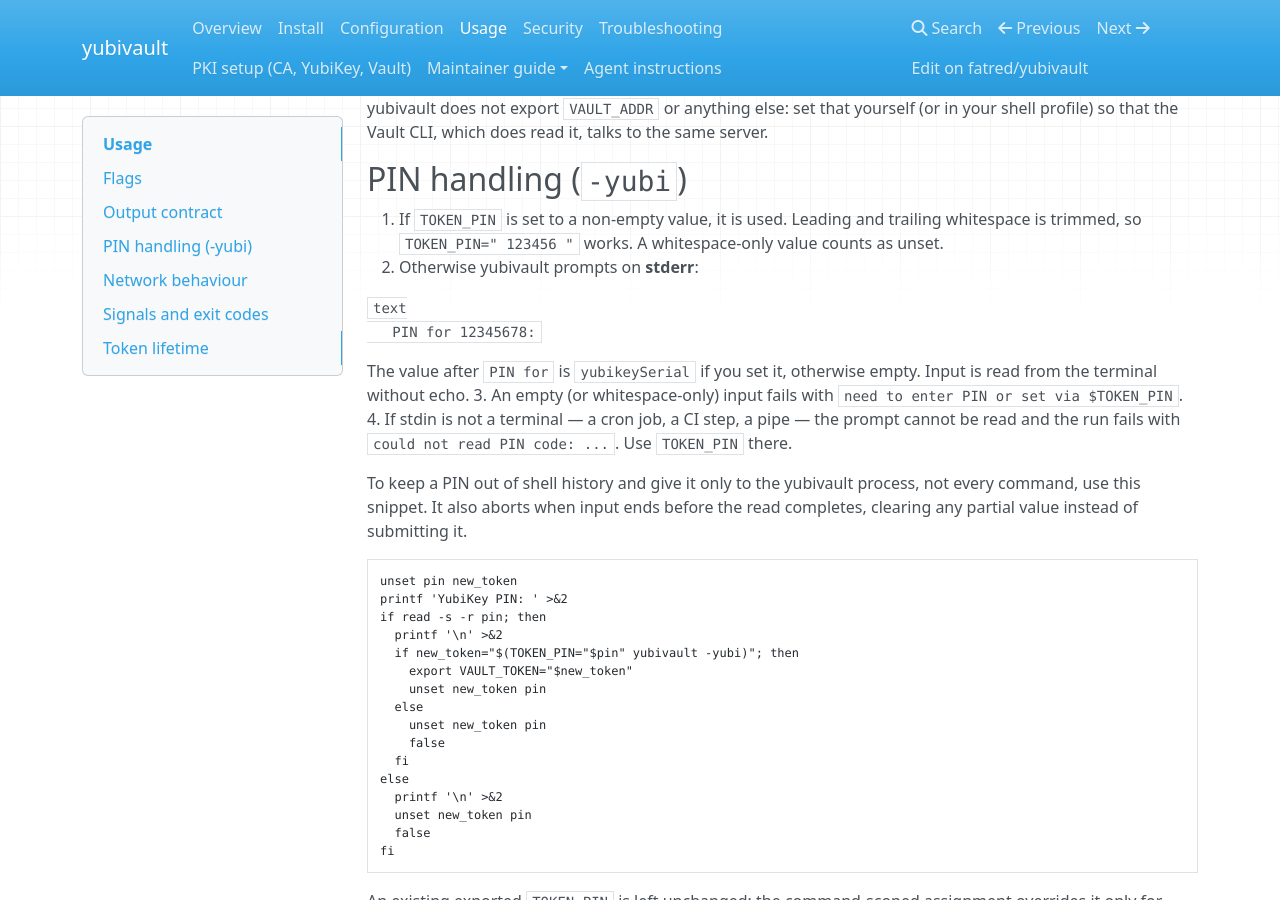
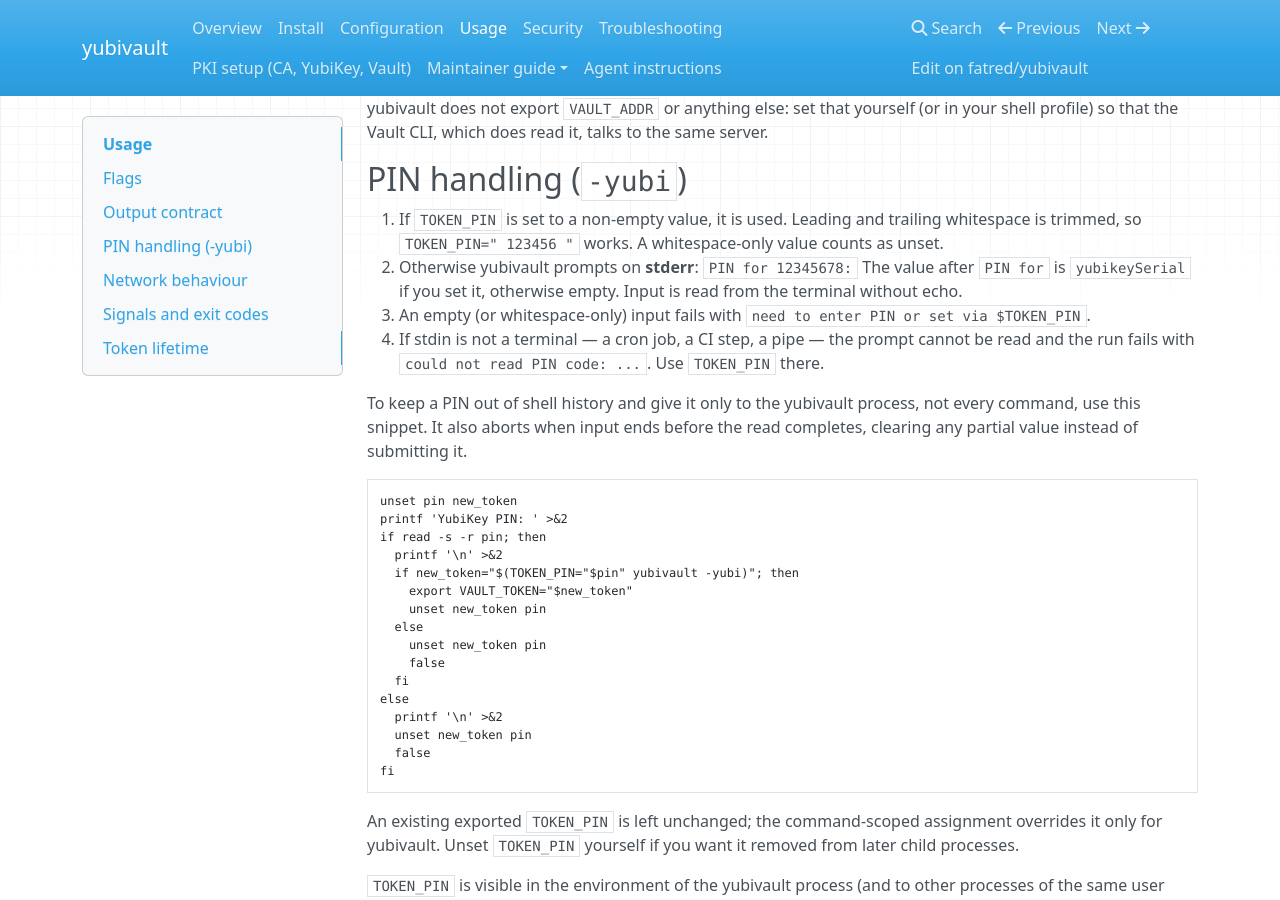
Before and after one commit to fatred/yubivault, an MkDocs documentation site: the page built from docs/usage.md, in a window 1280 px wide and 900 px high, scrolled down 849 px. Built offline with MkDocs 1.6.1, drawn with Linux system fonts in a browser that asks for light colours; nearby versions of some CDN libraries.

Commit message:
doc: fix formatting issue on a list

````diff
--- a/docs/usage.md
+++ b/docs/usage.md
@@ -43,12 +43,7 @@ profile) so that the Vault CLI, which does read it, talks to the same server.
 
 1. If `TOKEN_PIN` is set to a non-empty value, it is used. Leading and trailing whitespace is
    trimmed, so `TOKEN_PIN=" 123456 "` works. A whitespace-only value counts as unset.
-2. Otherwise yubivault prompts on **stderr**:
-
-   ```text
-   PIN for 12345678:
-   ```
-
+2. Otherwise yubivault prompts on **stderr**: `PIN for 12345678:`
    The value after `PIN for ` is `yubikeySerial` if you set it, otherwise empty. Input is read from
    the terminal without echo.
 3. An empty (or whitespace-only) input fails with `need to enter PIN or set via $TOKEN_PIN`.
````
